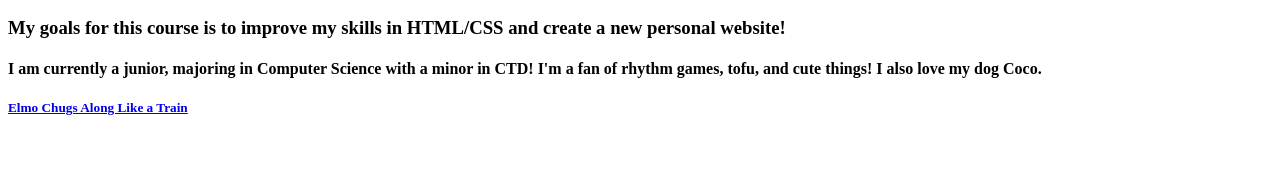
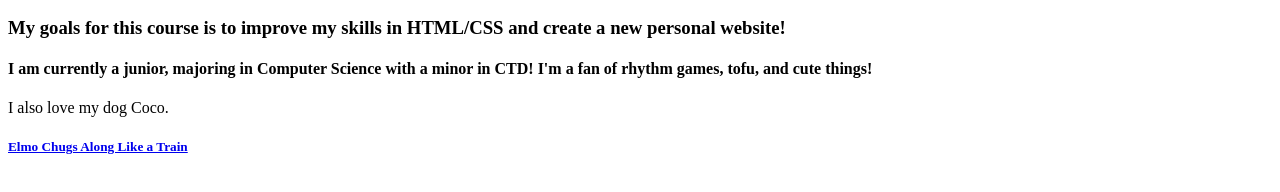
Before and after one commit to jamjoung/jamjoung.github.io, a plain HTML site: page index.html in a window 1280 px wide. Shown: the part 136-328 px from the top of the page. Drawn offline with Linux system fonts and the light colour scheme.

Commit message:
Assignment 2 (fixed)
Fixed minor error in assignment 2, added another text type

```diff
--- a/index.html
+++ b/index.html
@@ -7,7 +7,8 @@
          <h1>Hi! My name is Jamie Joung. </h1>
          <h2>My pronouns are she/her</h2>
          <h3>My goals for this course is to improve my skills in HTML/CSS and create a new personal website!</h3>
-         <h4>I am currently a junior, majoring in Computer Science with a minor in CTD! I'm a fan of rhythm games, tofu, and cute things! I also love my dog Coco. </h4>
+         <h4>I am currently a junior, majoring in Computer Science with a minor in CTD! I'm a fan of rhythm games, tofu, and cute things! </h4>
+         <p>I also love my dog Coco.</p>
 
 
          <h5><a href="https://www.youtube.com/watch?v=eXKzyJdghDo&ab_channel=ThatsRandom">Elmo Chugs Along Like a Train</a></h5>
```
